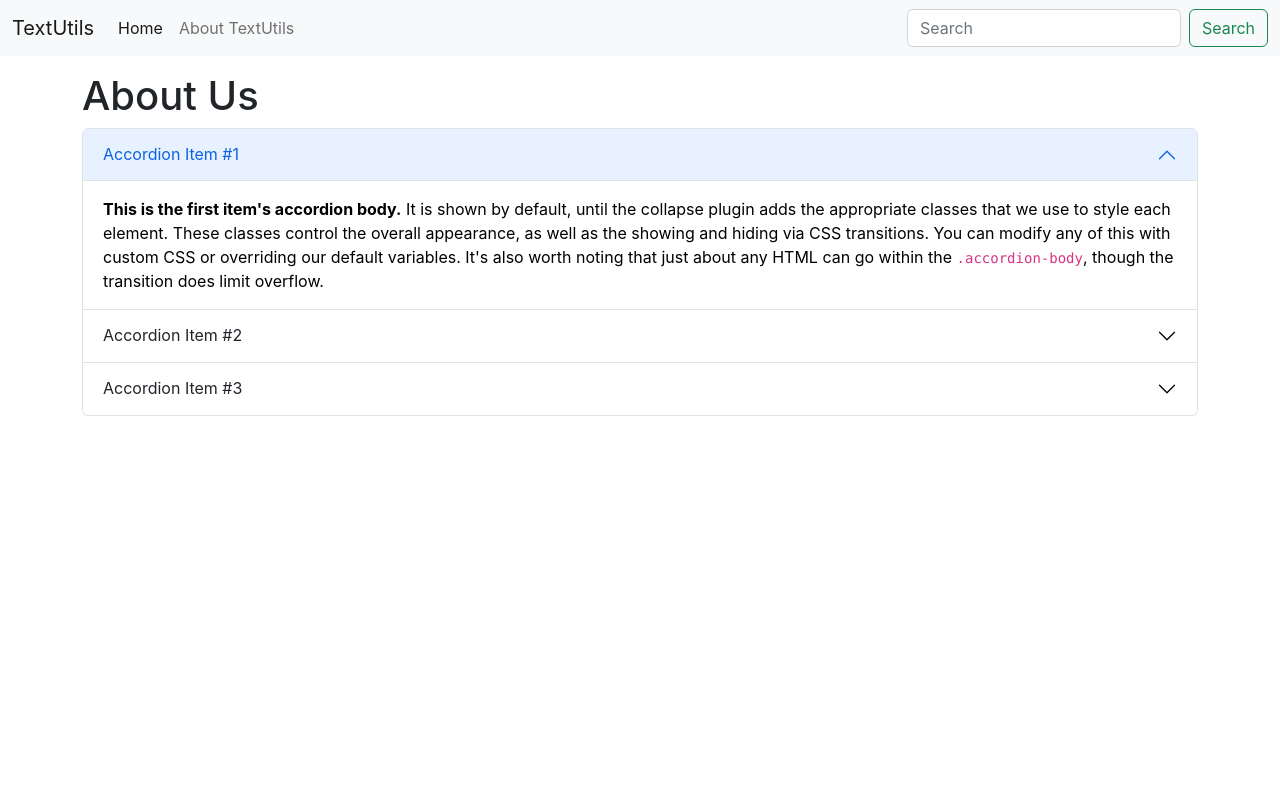
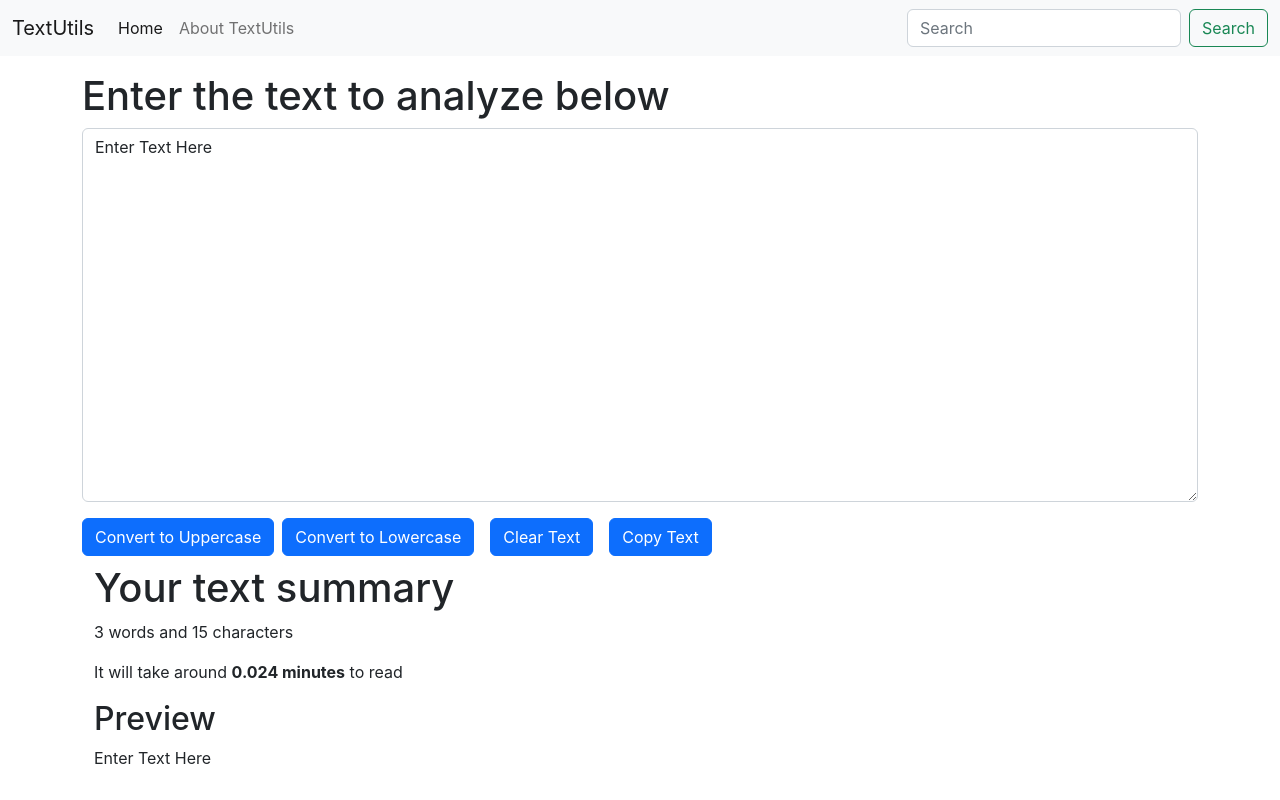
Before and after one commit to sprajwal11/TextUtils, a React (Create React App) app: page / in a window 1280 px wide. Built offline with nearby package versions, Linux system fonts and the light colour scheme.

Commit message:
copy text button added

```diff
--- a/src/App.js
+++ b/src/App.js
@@ -1,8 +1,7 @@
 // import logo from './logo.svg';
 import './App.css';
-import About from './components/About';
 import Navbar from './components/Navbar';
-// import TextForm from './components/TextForm';
+import TextForm from './components/TextForm';
 
 
 function App() {
@@ -11,8 +10,7 @@
       <Navbar title="TextUtils" about="About TextUtils"/>
 
       <div className="container my-3">
-        {/* <TextForm heading="Enter the text to analyze below"/> */}
-        <About/>
+        <TextForm heading="Enter the text to analyze below"/>
         </div>
     </>
   );
--- a/src/components/TextForm.js
+++ b/src/components/TextForm.js
@@ -19,6 +19,13 @@
         let newText='';
         setText(newText);
     }
+    const toCopy=()=>{
+        console.log("Content has been copied");
+        var text=document.getElementById("myBox");
+        text.select();
+        text.setSelectionRange(0,9999);
+        navigator.clipboard.writeText(text.value);
+    }
     const handleOnChange=(event)=>{
         // console.log("Handled on change");
         setText(event.target.value);
@@ -36,6 +43,7 @@
         <button className="btn btn-primary" onClick={toUpperCase}>Convert to Uppercase</button>
         <button className="btn btn-primary mx-2" onClick={toLowerCase}>Convert to Lowercase</button>
         <button className="btn btn-primary mx-2" onClick={toClearText}>Clear Text</button>
+        <button className="btn btn-primary mx-2" onClick={toCopy}>Copy Text</button>
     </div>
     <div className="container my-2">
         <h1>Your text summary</h1>
```
